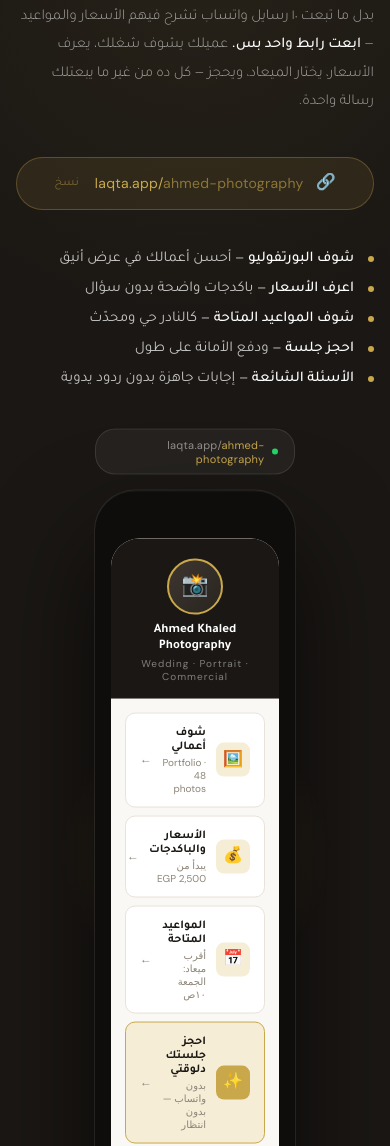
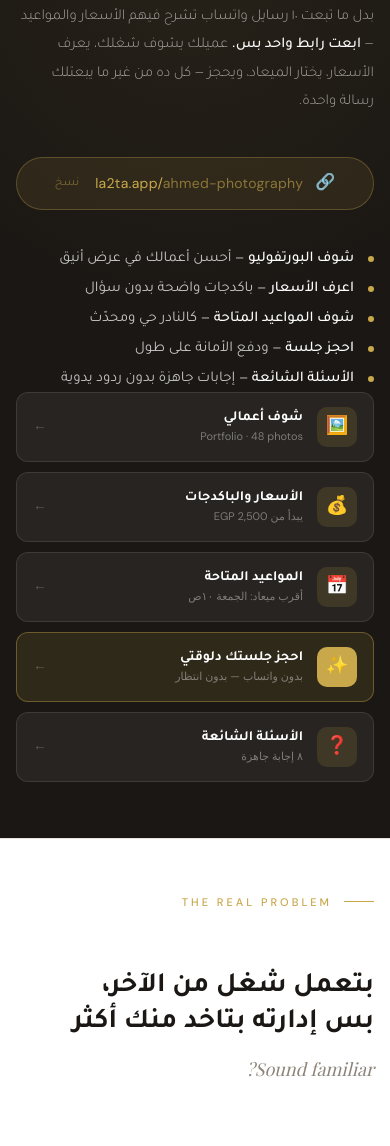
Before and after one commit to abdulashref333/Laqta, a plain HTML site: page index.html in a window 390 px wide. Shown: the part 1222-2368 px from the top of the page. Drawn offline with nearby package versions, Linux system fonts and the light colour scheme; a web font is replaced by a local one.

Commit message:
fix mobile view and name consistency

```diff
--- a/index.html
+++ b/index.html
@@ -9,7 +9,7 @@
   a, button { -webkit-tap-highlight-color: transparent; touch-action: manipulation; }
   img { max-width: 100%; }
 </style>
-<title>لقطة — Laqta</title>
+<title>لقطة — La2ta</title>
 <link href="https://fonts.googleapis.com/css2?family=Playfair+Display:ital,wght@0,400;0,700;1,400&family=Tajawal:wght@300;400;500;700&family=DM+Sans:wght@300;400;500&display=swap" rel="stylesheet">
 <style>
   :root {
@@ -1100,6 +1100,73 @@
   .reveal.visible {
     opacity: 1;
     transform: translateY(0);
+  }
+
+  /* Mobile preview cards (shown instead of phone mockup on small screens) */
+  .onelink-mobile-preview {
+    display: none;
+    flex-direction: column;
+    gap: 10px;
+    margin-top: 4px;
+  }
+
+  .mp-card {
+    display: flex;
+    align-items: center;
+    gap: 14px;
+    background: rgba(255,255,255,0.06);
+    border: 1px solid rgba(255,255,255,0.1);
+    border-radius: 12px;
+    padding: 14px 16px;
+    transition: all 0.25s ease;
+  }
+
+  .mp-card:hover {
+    background: rgba(201,168,76,0.1);
+    border-color: rgba(201,168,76,0.35);
+  }
+
+  .mp-card-icon {
+    width: 40px;
+    height: 40px;
+    border-radius: 10px;
+    background: rgba(201,168,76,0.15);
+    display: flex;
+    align-items: center;
+    justify-content: center;
+    font-size: 18px;
+    flex-shrink: 0;
+  }
+
+  .mp-card.featured {
+    background: rgba(201,168,76,0.12);
+    border-color: rgba(201,168,76,0.4);
+  }
+
+  .mp-card.featured .mp-card-icon {
+    background: var(--gold);
+  }
+
+  .mp-card-text { flex: 1; }
+
+  .mp-card-title {
+    font-family: 'Tajawal', sans-serif;
+    font-weight: 600;
+    font-size: 14px;
+    color: var(--white);
+    margin-bottom: 2px;
+  }
+
+  .mp-card-sub {
+    font-family: 'DM Sans', sans-serif;
+    font-size: 11px;
+    color: rgba(255,255,255,0.4);
+  }
+
+  .mp-card-arrow {
+    font-size: 14px;
+    color: rgba(255,255,255,0.25);
+    flex-shrink: 0;
   }
 
   /* ─── RESPONSIVE ─── */
@@ -1173,18 +1240,20 @@
       padding: 15px 24px;
     }
 
-    /* ONE LINK */
+    /* ONE LINK — mobile overhaul */
     .onelink-section { padding: 64px 20px; }
     .onelink-inner {
       grid-template-columns: 1fr;
-      gap: 48px;
+      gap: 40px;
     }
     .onelink-headline { font-size: clamp(26px, 7vw, 38px); }
-    .phone-wrap { width: 240px; margin: 0 auto; }
     .onelink-link-demo {
       width: 100%;
       justify-content: center;
     }
+    /* Hide phone mockup, show flat cards */
+    .onelink-right { display: none; }
+    .onelink-mobile-preview { display: flex !important; }
 
     /* PAIN */
     .pain-section { padding: 64px 20px; }
@@ -1273,7 +1342,7 @@
   <div class="nav-logo">
     <span class="nav-logo-ar">لقطة</span>
     <div class="nav-dot"></div>
-    <span class="nav-logo-en">Laqta</span>
+    <span class="nav-logo-en">La2ta</span>
   </div>
   <a href="https://wa.me/201024906213?text=أنا%20مهتم%20بلقطة%20وعايز%20أعرف%20أكثر" class="nav-cta" target="_blank">ابدأ الآن</a>
 </nav>
@@ -1380,7 +1449,7 @@
 
       <div class="onelink-link-demo reveal">
         <span class="link-icon">🔗</span>
-        <span class="link-text">laqta.app/<span style="opacity:0.6">ahmed-photography</span></span>
+        <span class="link-text">la2ta.app/<span style="opacity:0.6">ahmed-photography</span></span>
         <span class="link-copy">نسخ</span>
       </div>
 
@@ -1406,6 +1475,51 @@
           <span class="cap-text"><span>الأسئلة الشائعة</span> — إجابات جاهزة بدون ردود يدوية</span>
         </div>
       </div>
+
+      <!-- Mobile-only flat preview (replaces phone mockup on small screens) -->
+      <div class="onelink-mobile-preview">
+        <div class="mp-card">
+          <div class="mp-card-icon">🖼️</div>
+          <div class="mp-card-text">
+            <div class="mp-card-title">شوف أعمالي</div>
+            <div class="mp-card-sub">Portfolio · 48 photos</div>
+          </div>
+          <div class="mp-card-arrow">←</div>
+        </div>
+        <div class="mp-card">
+          <div class="mp-card-icon">💰</div>
+          <div class="mp-card-text">
+            <div class="mp-card-title">الأسعار والباكدجات</div>
+            <div class="mp-card-sub">يبدأ من 2,500 EGP</div>
+          </div>
+          <div class="mp-card-arrow">←</div>
+        </div>
+        <div class="mp-card">
+          <div class="mp-card-icon">📅</div>
+          <div class="mp-card-text">
+            <div class="mp-card-title">المواعيد المتاحة</div>
+            <div class="mp-card-sub">أقرب ميعاد: الجمعة ١٠ص</div>
+          </div>
+          <div class="mp-card-arrow">←</div>
+        </div>
+        <div class="mp-card featured">
+          <div class="mp-card-icon">✨</div>
+          <div class="mp-card-text">
+            <div class="mp-card-title">احجز جلستك دلوقتي</div>
+            <div class="mp-card-sub">بدون واتساب — بدون انتظار</div>
+          </div>
+          <div class="mp-card-arrow">←</div>
+        </div>
+        <div class="mp-card">
+          <div class="mp-card-icon">❓</div>
+          <div class="mp-card-text">
+            <div class="mp-card-title">الأسئلة الشائعة</div>
+            <div class="mp-card-sub">٨ إجابة جاهزة</div>
+          </div>
+          <div class="mp-card-arrow">←</div>
+        </div>
+      </div>
+
     </div>
 
     <div class="onelink-right reveal">
@@ -1415,7 +1529,7 @@
         <!-- URL bar -->
         <div class="phone-url-bar">
           <div class="url-dot"></div>
-          <span class="url-text">laqta.app/<span class="url-highlight">ahmed-photography</span></span>
+          <span class="url-text">la2ta.app/<span class="url-highlight">ahmed-photography</span></span>
         </div>
 
         <!-- Phone shell -->
@@ -1592,7 +1706,7 @@
     "شغلك يستاهل أحسن من واتساب وجداول إكسيل —<br>
     <span class="highlight">ركّز على اللقطة المثالية، واحنا نتكفل بالباقي.</span>"
   </p>
-  <p class="quote-sub reveal">لقطة · Laqta — Built for Egyptian Photographers</p>
+  <p class="quote-sub reveal">لقطة · La2ta — Built for Egyptian Photographers</p>
 </section>
 
 <!-- CTA SECTION -->
@@ -1653,7 +1767,7 @@
 <!-- FOOTER -->
 <footer>
   <div class="footer-logo">
-    لقطة <span>· Laqta</span>
+    لقطة <span>· La2ta</span>
   </div>
   <div class="footer-dot"></div>
   <p class="footer-text">Made with ❤️ in Egypt — For Egyptian Photographers</p>
```
